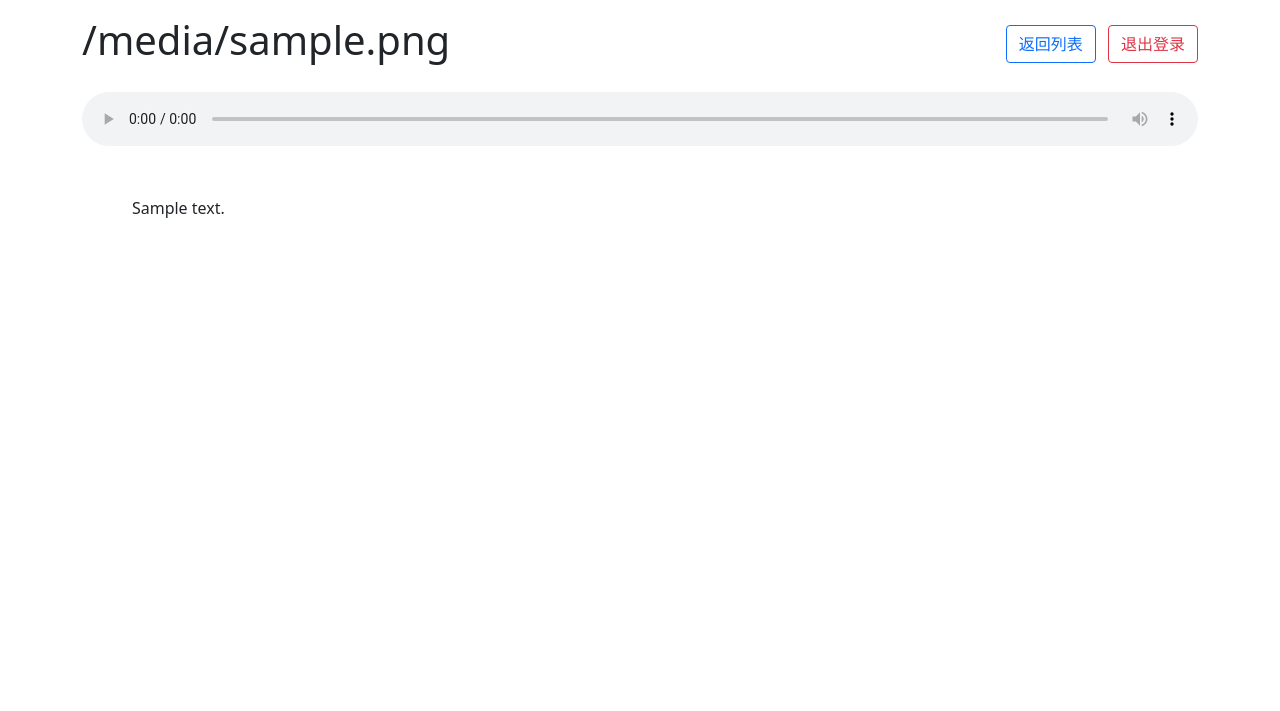
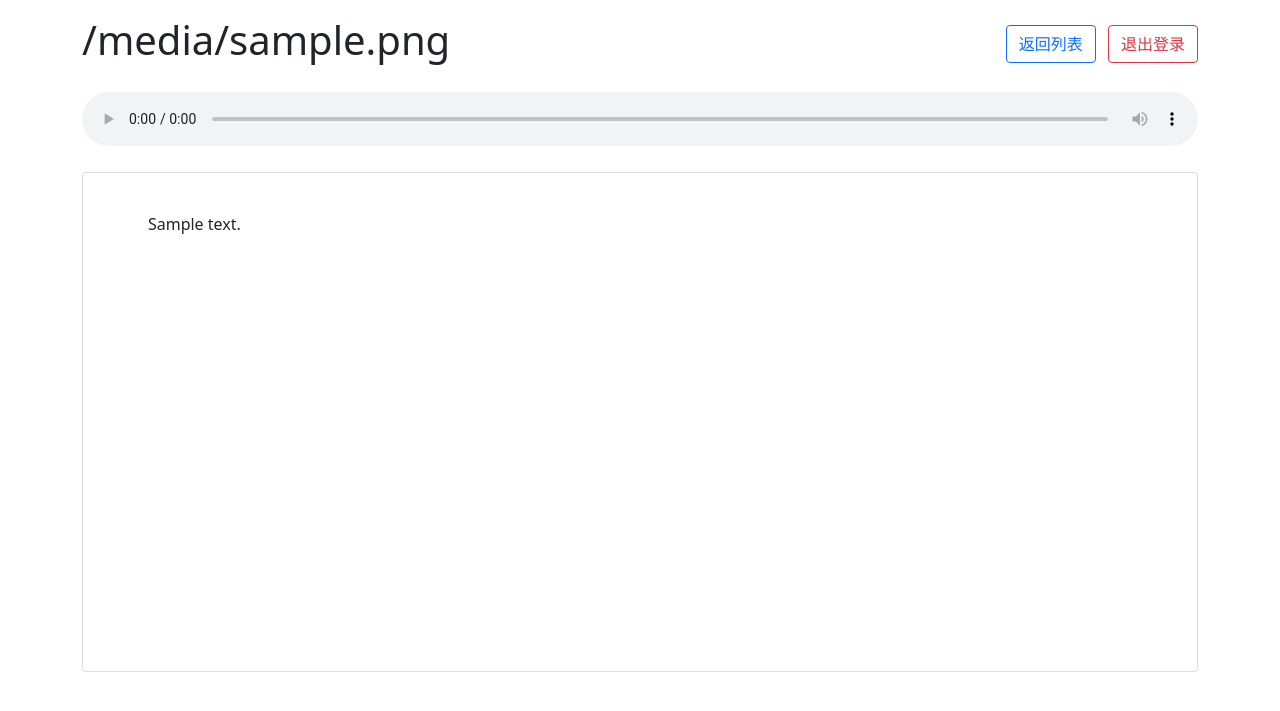
Before and after one commit to syaofox/audiobook, a Flask app: template templates/player.html in a window 1280 px wide. Shown: the top 711 px of the page. Run offline with Flask 3, Linux system fonts and the light colour scheme; the template is opened without the code that fills it: most values are stand-ins (such as "Sample title", 1, 10 or a date in 2020).

Commit message:
阅读进度条保存功能

```diff
--- a/templates/player.html
+++ b/templates/player.html
@@ -9,6 +9,12 @@
         .text-content {
             margin-top: 20px;
             white-space: pre-wrap;
+            /* 设置固定高度使内容可滚动 */
+            height: 500px;
+            overflow-y: auto;
+            padding: 15px;
+            border: 1px solid #ddd;
+            border-radius: 4px;
         }
         .audio-container {
             margin: 20px 0;
@@ -33,10 +39,42 @@
         </div>
 
         {% if text_content %}
-        <div class="text-content">
+        <div class="text-content" id="textContent">
             {{ text_content }}
         </div>
         {% endif %}
     </div>
+
+    <script>
+        document.addEventListener('DOMContentLoaded', function() {
+            const textContent = document.getElementById('textContent');
+            if (!textContent) return;
+
+            // 生成唯一的存储键
+            const scrollKey = 'scroll_position_{{ audio_file }}';
+
+            // 恢复滚动位置
+            const savedPosition = localStorage.getItem(scrollKey);
+            if (savedPosition) {
+                textContent.scrollTop = parseInt(savedPosition);
+            }
+
+            // 保存滚动位置（使用节流以减少存储频率）
+            let timeout;
+            textContent.addEventListener('scroll', function() {
+                if (timeout) {
+                    clearTimeout(timeout);
+                }
+                timeout = setTimeout(() => {
+                    localStorage.setItem(scrollKey, textContent.scrollTop.toString());
+                }, 100);
+            });
+
+            // 在页面关闭或切换时保存位置
+            window.addEventListener('beforeunload', function() {
+                localStorage.setItem(scrollKey, textContent.scrollTop.toString());
+            });
+        });
+    </script>
 </body>
 </html>
```
